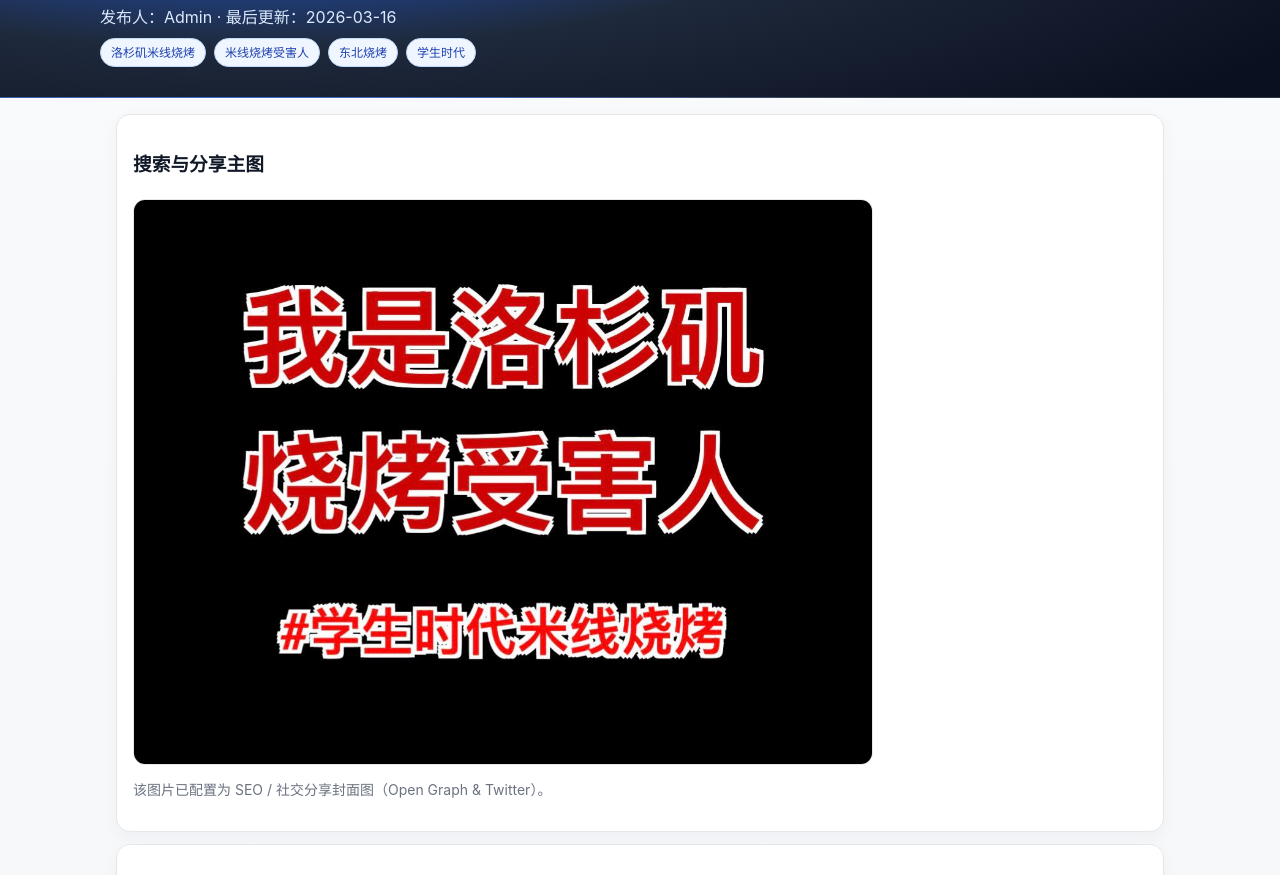
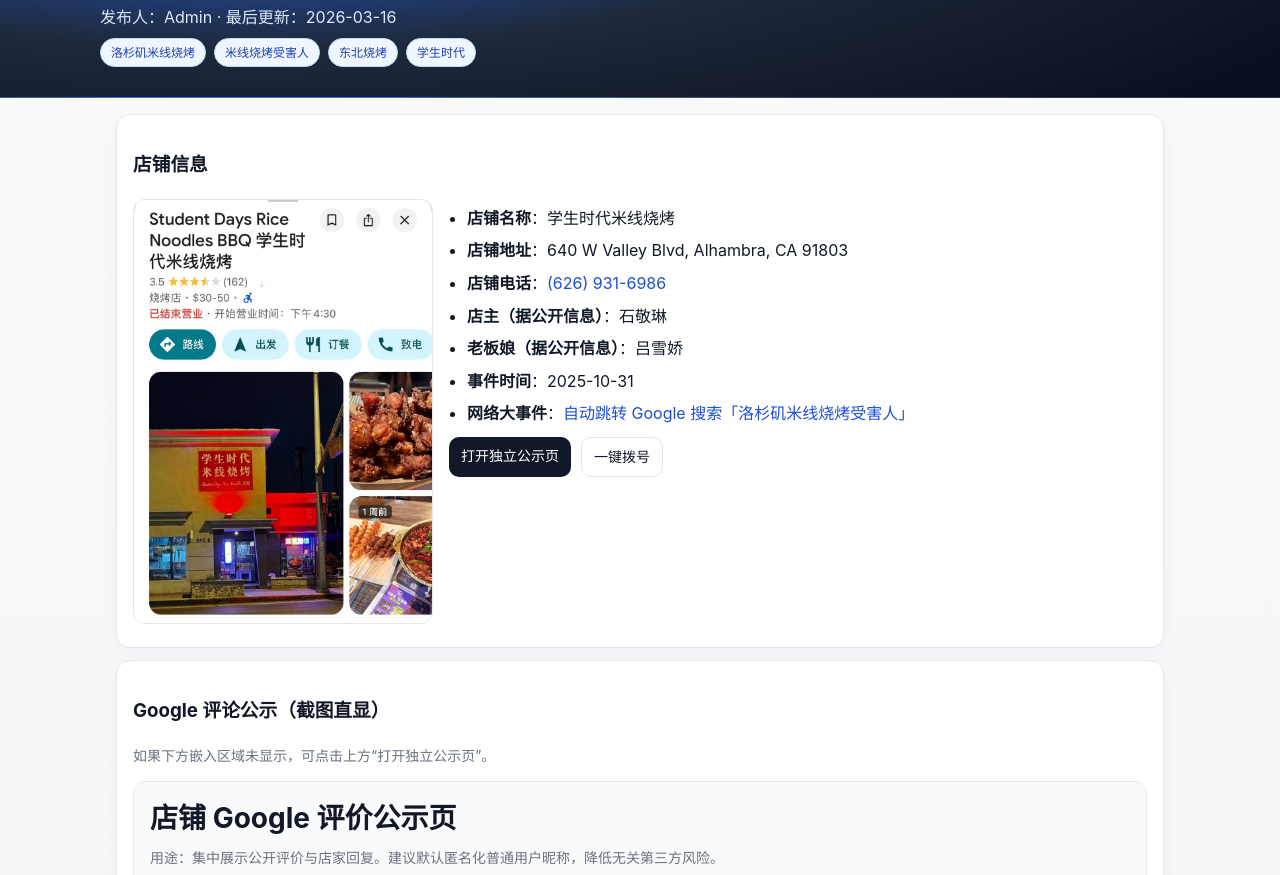
Before and after one commit to xssdreck/restaurant-evidence, a plain HTML site: page index.html in a window 1280 px wide. Shown: the part 77-952 px from the top of the page. Drawn offline with Linux system fonts and the light colour scheme.

Commit message:
ui: hide SEO cover section from homepage while keeping metadata

```diff
--- a/index.html
+++ b/index.html
@@ -99,11 +99,7 @@
   </header>
 
   <main class="wrap">
-    <section class="card">
-      <h3>搜索与分享主图</h3>
-      <img class="cover" src="./assets/cover-search.jpg" alt="洛杉矶米线烧烤受害人 学生时代米线烧烤" />
-      <p class="muted">该图片已配置为 SEO / 社交分享封面图（Open Graph & Twitter）。</p>
-    </section>
+
 
     <section class="card">
       <h3>店铺信息</h3>
```
